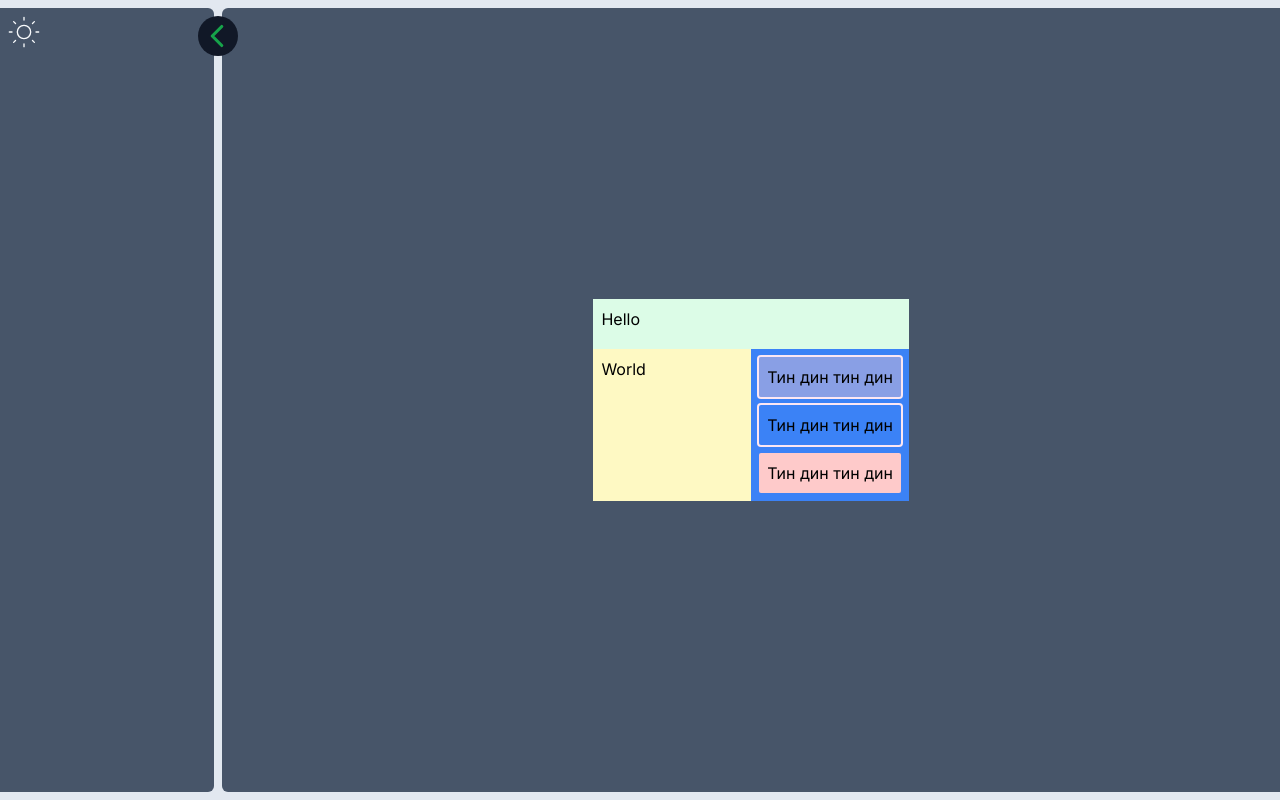
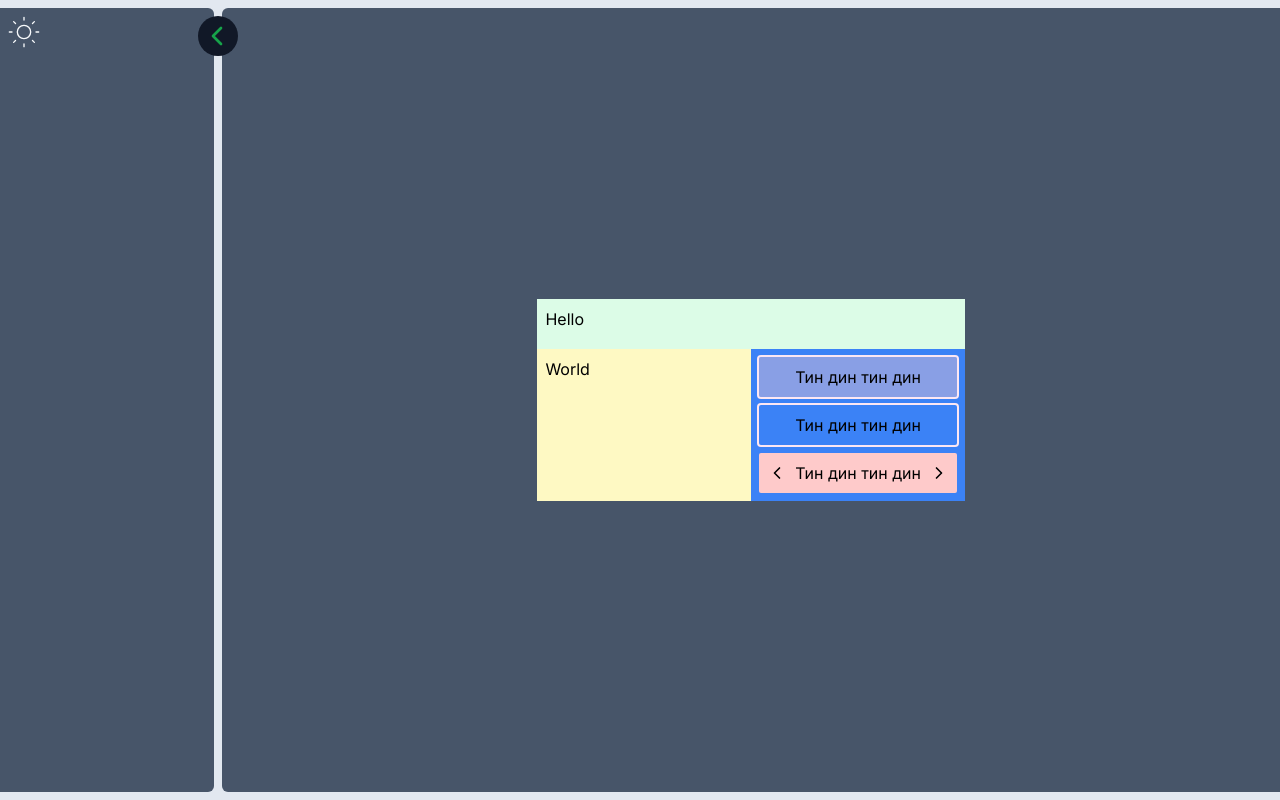
Before and after one commit to obezglavlen/next-template, a Next.js app: page / in a window 1280 px wide. Built offline with nearby package versions, Linux system fonts and the light colour scheme.

Commit message:
button add icons

```diff
--- a/src/components/Temp.tsx
+++ b/src/components/Temp.tsx
@@ -5,8 +5,12 @@ import { toast } from 'react-toastify';
 import { Button } from '@/components/common/Button';
 import { Flex } from '@/components/common/Flex';
 import { Grid } from '@/components/common/Grid';
+import { SvgIcon } from '@/components/common/SvgIcon';
 
 import { onClick } from '@/services/temp';
+
+import { LeftIcon } from '@/icons/feather/LeftIcon';
+import { RightIcon } from '@/icons/feather/RightIcon';
 
 export const Temp = () => {
   const handleClick = () => {
@@ -31,7 +35,13 @@ export const Temp = () => {
             Тин дин тин дин
           </Button.Outlined>
           <Button.Filled type='button' onClick={handleClick}>
+            <SvgIcon width={20} height={20}>
+              <LeftIcon />
+            </SvgIcon>
             Тин дин тин дин
+            <SvgIcon width={20} height={20}>
+              <RightIcon />
+            </SvgIcon>
           </Button.Filled>
         </Flex>
       </Grid.Item>
--- a/src/components/common/Button/base.tsx
+++ b/src/components/common/Button/base.tsx
@@ -1,10 +1,12 @@
 import { twMerge } from 'tailwind-merge';
 
 import type { ButtonProps } from '@/components/common/Button';
+import { Flex } from '@/components/common/Flex';
 
 export const BaseButton = ({ children, className, ...other }: ButtonProps) => {
   return (
-    <button
+    <Flex
+      as='button'
       className={twMerge(
         'min-w-[8rem]',
         'min-h-[2rem]',
@@ -15,11 +17,12 @@ export const BaseButton = ({ children, className, ...other }: ButtonProps) => {
         'bg-red-200 bg-opacity-40',
         'active:bg-red-300 active:bg-opacity-40',
         'p-2',
+        'justify-center items-center',
         className
       )}
       {...other}
     >
       {children}
-    </button>
+    </Flex>
   );
 };
--- a/src/components/common/SvgIcon.tsx
+++ b/src/components/common/SvgIcon.tsx
@@ -17,6 +17,8 @@ export const SvgIcon = ({
   children,
   className,
   viewBox = '0 0 24 24',
+  width = 24,
+  height = 24,
   ...other
 }: SvgIconProps) => {
   const isMounted = useIsClient();
@@ -24,15 +26,9 @@ export const SvgIcon = ({
   if (isValidElement(children)) {
     const clonedChildren = cloneElement<SVGProps<SVGSVGElement>>(
       children as ReactElement,
-      { ...other }
+      { ...other, viewBox, width, height, className }
     );
-    return (
-      isMounted && (
-        <svg viewBox={viewBox} className={className}>
-          {clonedChildren}
-        </svg>
-      )
-    );
+    return isMounted && clonedChildren;
   } else {
     throw new Error('SvgIcon component should contain only svg child');
   }
```
